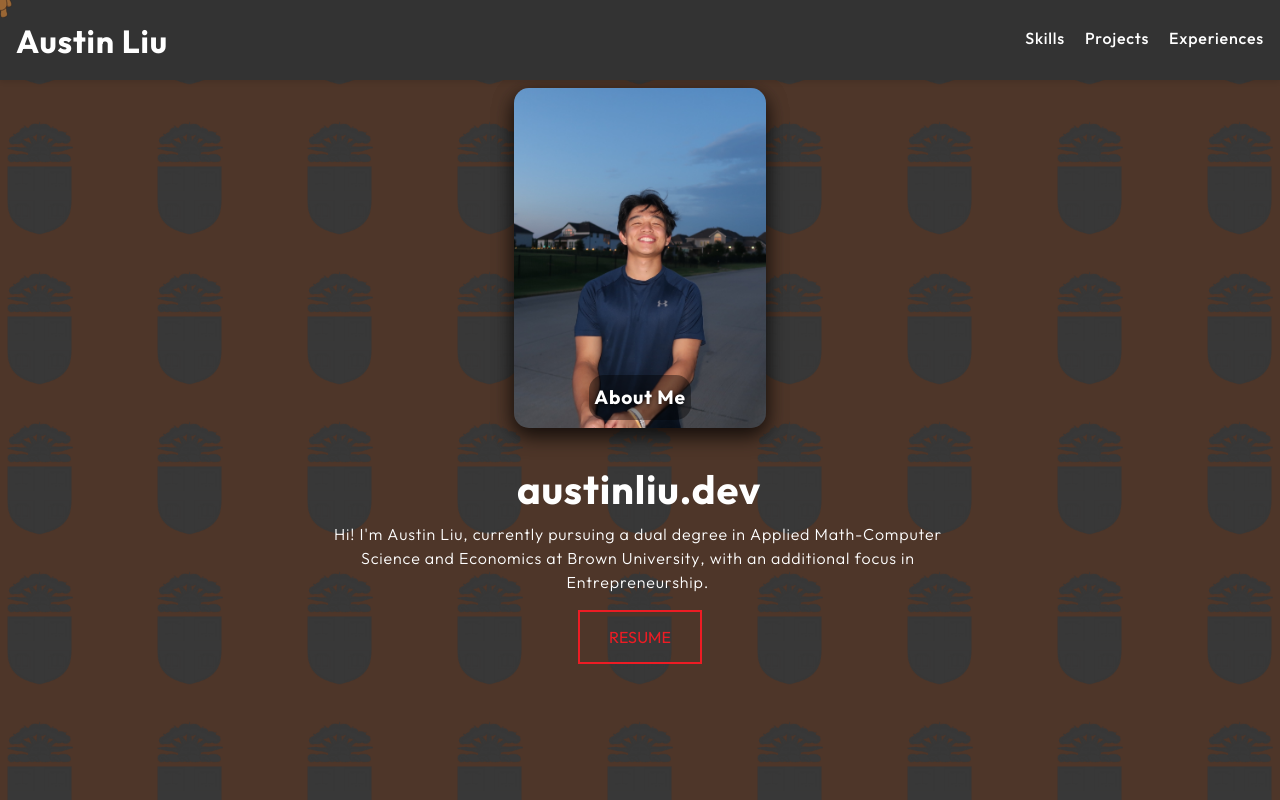
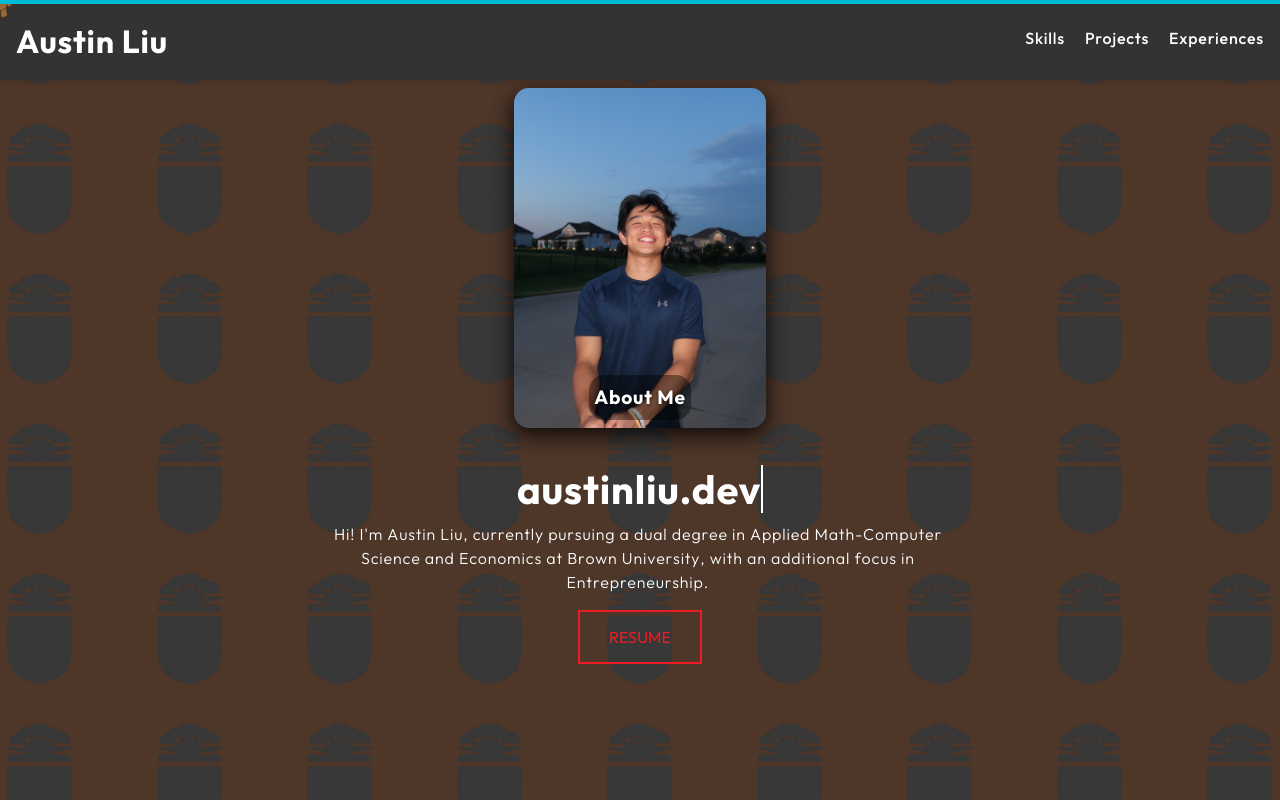
Before and after one commit to austinliu05/my-web-portfolio, a React (Create React App) app: page / in a window 1280 px wide. Shown: the top 800 px of the page. Built offline with nearby package versions, Linux system fonts and the light colour scheme.

Commit message:
Added some fun animations

```diff
--- a/src/App.css
+++ b/src/App.css
@@ -12,7 +12,6 @@ body {
   scroll-padding-top: 70px;
   overflow-y: auto;
   scroll-behavior: smooth;
-  height: 100%;
 }
 
 .separator {
@@ -281,3 +280,14 @@ section {
   object-fit: contain;
   display: block;
 }
+
+.scroll-progress-bar {
+  position: fixed;
+  top: 0;
+  left: 0;
+  height: 4px;
+  width: 100%;
+  background-color: #00bcd4; /* Customize this color */
+  transform-origin: left;
+  z-index: 10000000;
+}
--- a/src/App.tsx
+++ b/src/App.tsx
@@ -8,10 +8,13 @@ import Footer from './components/footer/footer';
 import Navbar from './components/navbar/navbar';
 import SkillsCarousel from './components/skills/skills_carousel';
 import CustomCursor from './components/customCursor';
+import ScrollProgressBar from './components/ScrollProgressBar';
 
 function App() {
   return (
+
     <div className="App">
+      <ScrollProgressBar />
       <CustomCursor />
       <Navbar />
       <div>
--- /dev/null
+++ b/src/components/ScrollProgressBar.tsx
@@ -0,0 +1,33 @@
+// components/ScrollProgressBar.tsx
+import React from 'react'
+import { motion, useScroll, useSpring, useTransform } from 'framer-motion'
+
+const ScrollProgressBar: React.FC = () => {
+  const { scrollYProgress } = useScroll()
+
+  // 1) Smooth the raw 0→1 value with a spring
+  const scaleX = useSpring(scrollYProgress, {
+    stiffness: 200,
+    damping: 30,
+  })
+
+  // 2) (Optional) map progress → color stops
+  //    here we go from red → orange → cyan as you scroll
+  const background = useTransform(
+    scrollYProgress,
+    [0, 0.5, 1],
+    ['#ff4e50', '#ffa500', '#00bcd4']
+  )
+
+  return (
+    <motion.div
+      className="scroll-progress-bar"
+      style={{
+        scaleX,
+        background,
+      }}
+    />
+  )
+}
+
+export default ScrollProgressBar
```
